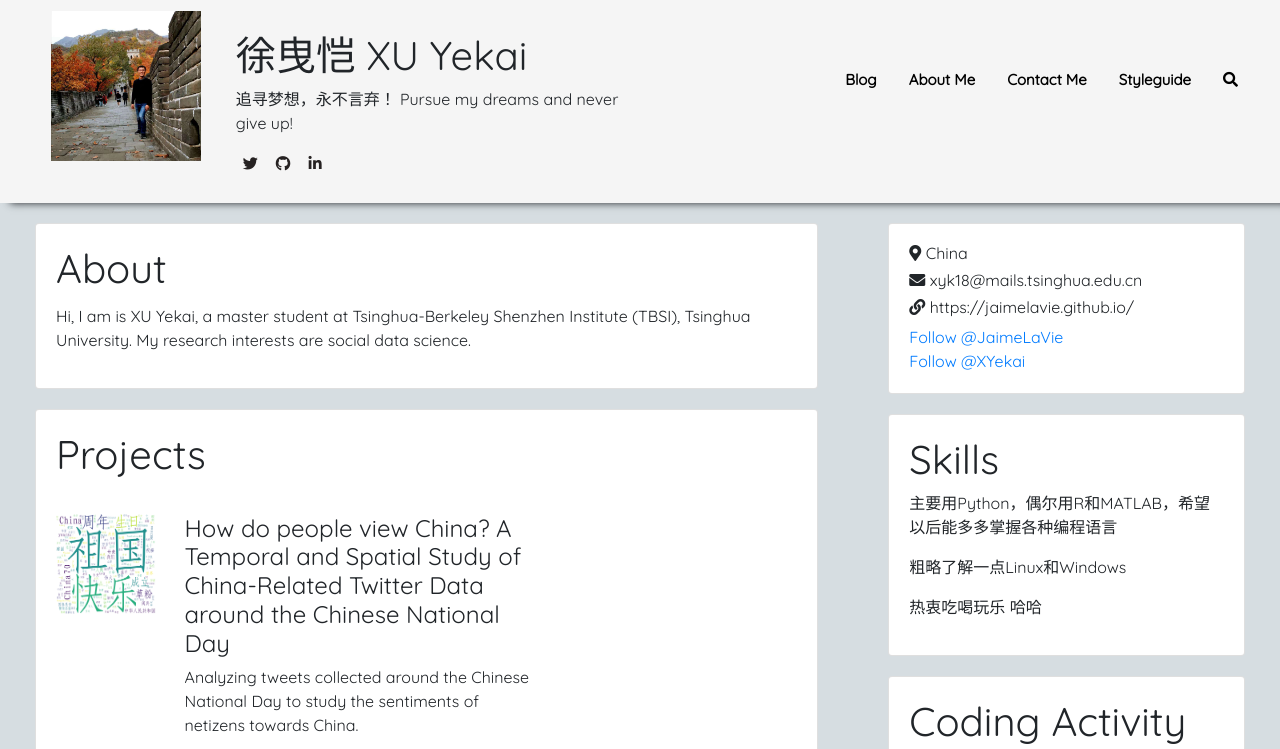
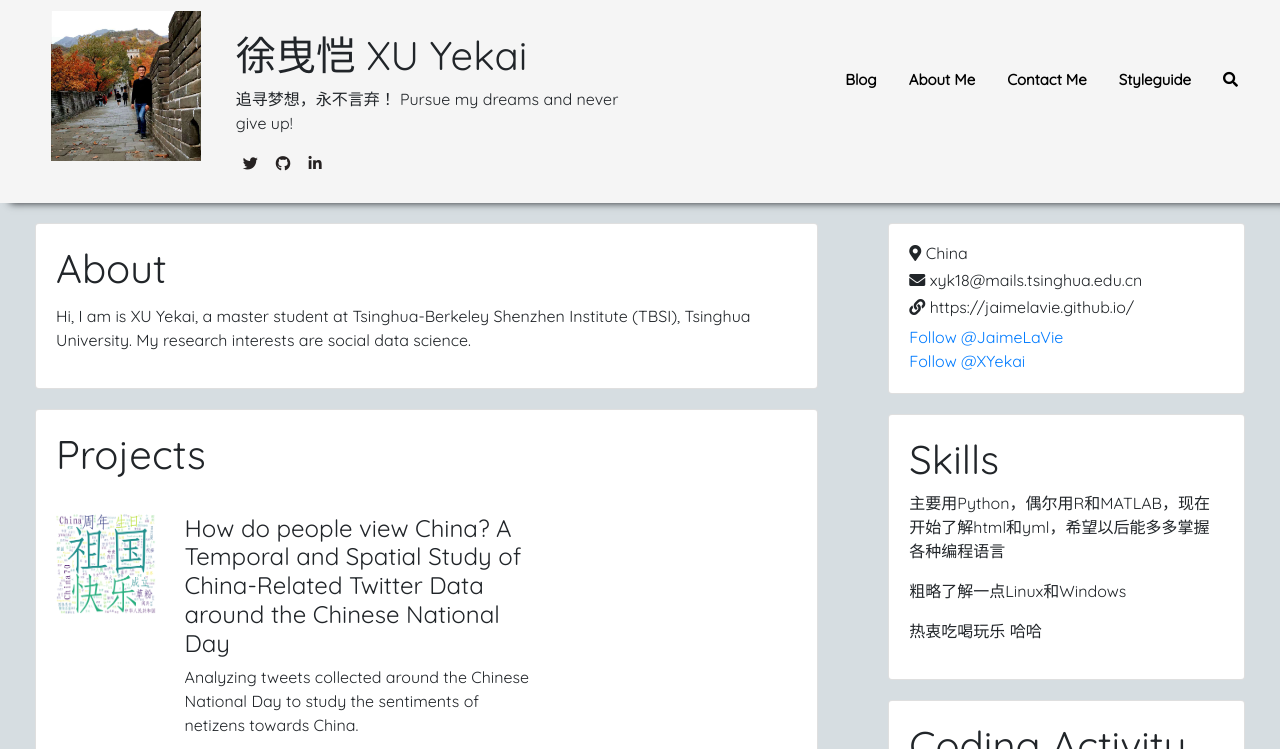
Before and after one commit to JaimeLaVie/JaimeLaVie.github.io, a Jekyll site: the page built from index.html, in a window 1280 px wide and 900 px high, cut to the strip 0-749 px from the top of the window. Built offline with Jekyll 4.4.1, drawn with Linux system fonts in a browser that asks for light colours; nearby versions of some CDN libraries; comment, search, counter and statistics services are not loaded; a style sheet for code colours, icons or effects is not loaded.

Commit message:
修改skill

```diff
--- a/_includes/author_skills.html
+++ b/_includes/author_skills.html
@@ -1,3 +1,3 @@
-<p> 主要用Python，偶尔用R和MATLAB，希望以后能多多掌握各种编程语言</p>
+<p> 主要用Python，偶尔用R和MATLAB，现在开始了解html和yml，希望以后能多多掌握各种编程语言</p>
 <p> 粗略了解一点Linux和Windows </p>
 <p> 热衷吃喝玩乐 哈哈 </p>
```
